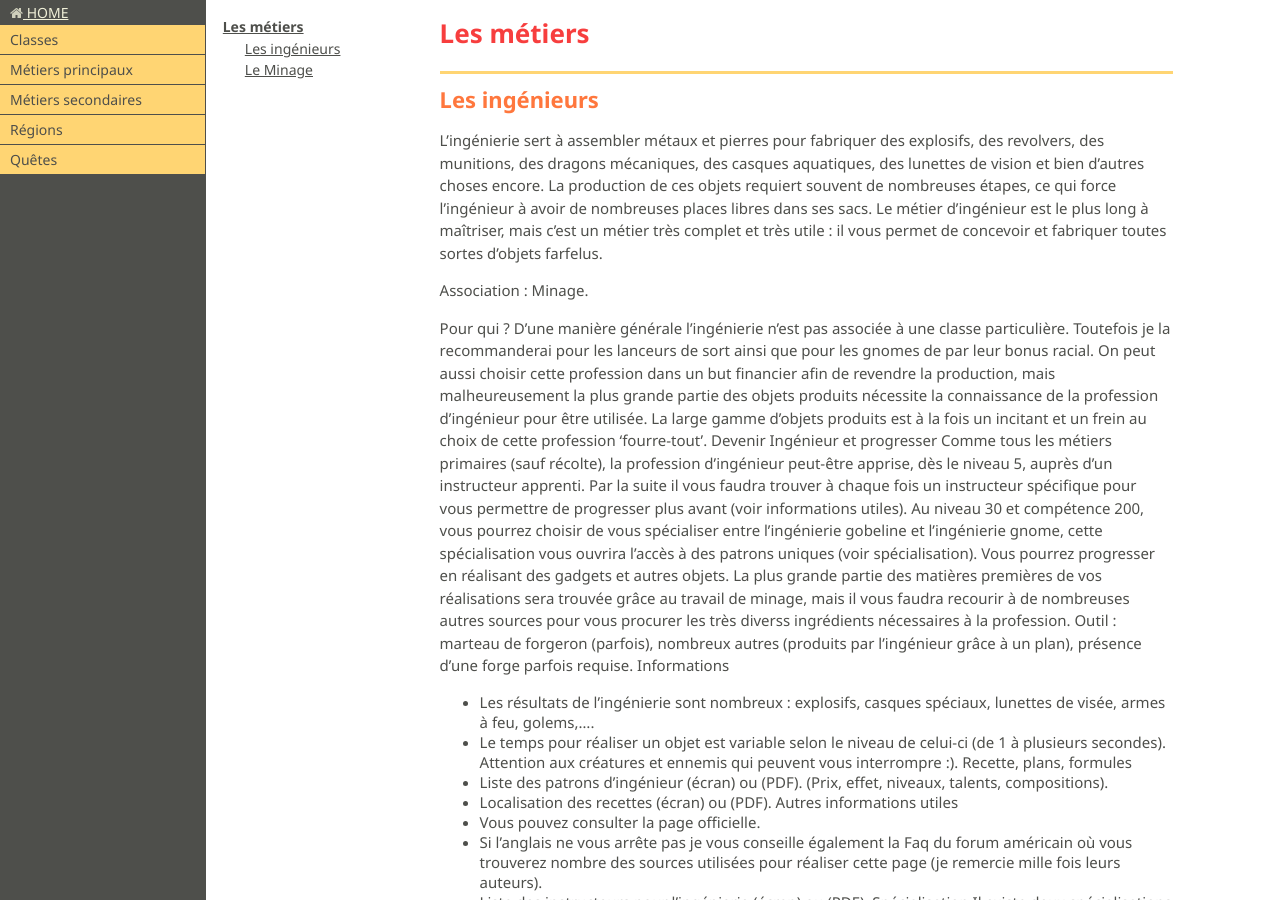
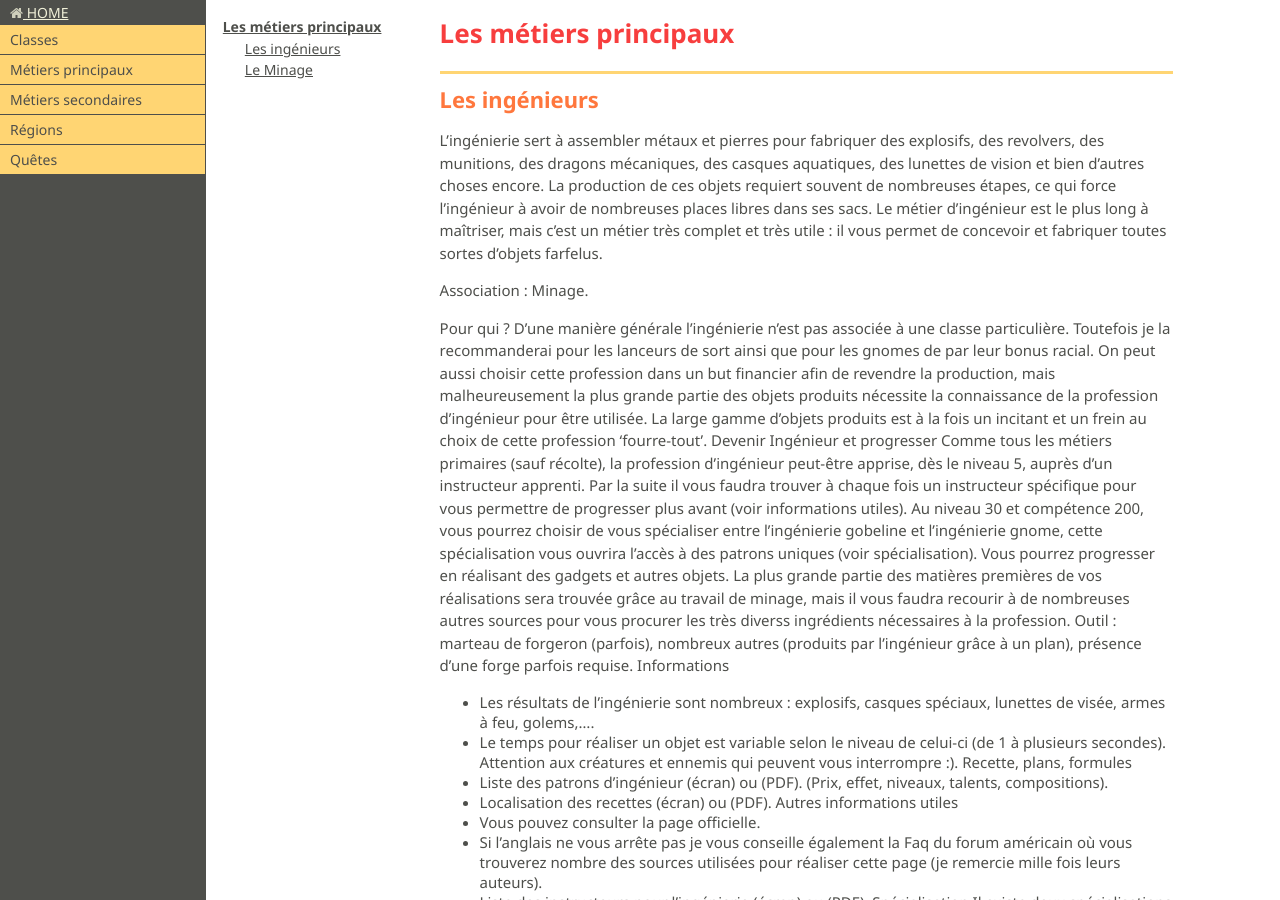
Before and after one commit to toxinu/vanilla-doc, a Jekyll site: the page built from docs/metiers-principaux/index.md, in a window 1280 px wide and 900 px high. Built offline with Jekyll 4.4.1, drawn with Linux system fonts in a browser that asks for light colours; nearby versions of some CDN libraries; Markdown is read by kramdown in place of the engine named in the settings; some of the changed text lies outside the part shown.

Commit message:
Rename metier principaux

```diff
--- a/docs/metiers-principaux/index.md
+++ b/docs/metiers-principaux/index.md
@@ -1,11 +1,11 @@
 ---
 layout: page
-title: Métiers
-slug: metiers
+title: Métiers principaux
+slug: metiers-principaus
 date: 2013-12-20 15:07:26
 ---
 
-<h1 id="metiers">Les métiers</h1>
+<h1 id="metiers-principaux">Les métiers principaux</h1>
 
 <h2 id="ingenieur">Les ingénieurs</h2>
 
```
